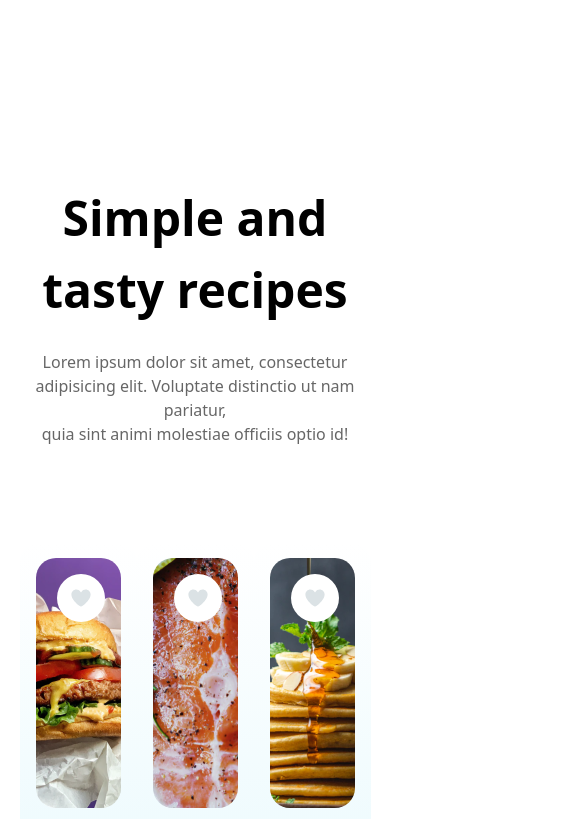
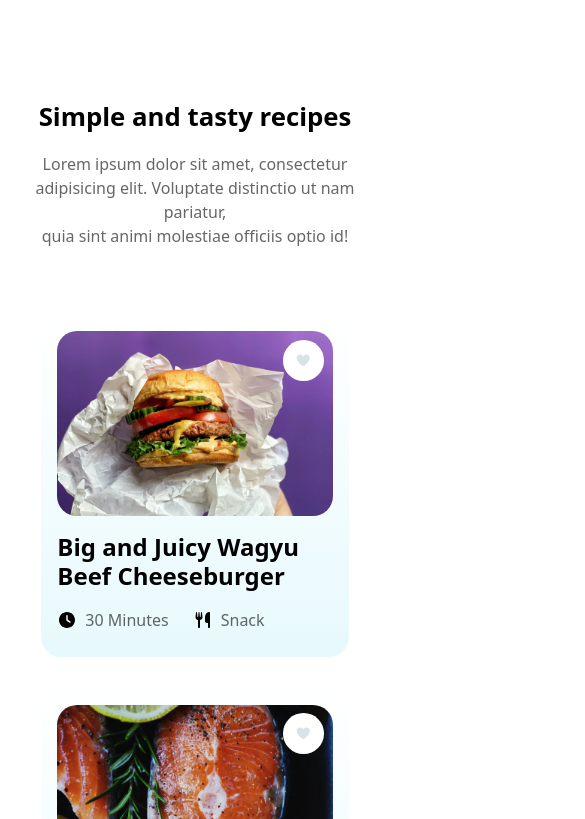
Before and after one commit to Scorpio0712/Foodieland-Portfolio, a Next.js app: page / in a window 390 px wide. Shown: the part 1385-2204 px from the top of the page, 585 px wide, since content can reach past the window. Built offline with nearby package versions, Linux system fonts and the light colour scheme.

Commit message:
Fix Responsive CheckOutCon, SimpleAndTasty, and LearnMore at Home Page / Fix Card Comp

```diff
--- a/app/components/card/card.module.css
+++ b/app/components/card/card.module.css
@@ -1,20 +1,20 @@
 /* ── Vertical ─────────────────────────────────── */
 .card {
-  padding: var(--card-padding, 16px);
-  background: var(--card-bg, linear-gradient(180deg, white 0%, #E7F9FD 100%));
-  border-radius: var(--card-border-radius, 20px);
-  height: var(--card-height, auto);
-  width: var(--card-width, 100%);
+  padding: var(--card-padding);
+  background: var(--card-bg);
+  border-radius: var(--card-border-radius);
+  height: var(--card-height);
+  width: var(--card-width);
   display: flex;
   flex-direction: column;
   overflow: hidden;
 }
 
 .cardImage {
-  height: var(--card-image-height, 280px);
+  height: var(--card-image-height);
   flex-shrink: 0;
   position: relative;
-  border-radius: var(--card-image-border-radius, 20px);
+  border-radius: var(--card-image-border-radius);
   background-size: cover;
   background-position: center;
   background-repeat: no-repeat;
@@ -27,10 +27,10 @@
   align-items: center;
   position: absolute;
   cursor: pointer;
-  top: 16px;
-  right: 16px;
-  width: var(--card-heart-size, 40px);
-  height: var(--card-heart-size, 40px);
+  top: var(--card-heart-position);
+  right: var(--card-heart-position);
+  width: var(--card-heart-size);
+  height: var(--card-heart-size);
   background: white;
   border-radius: 50%;
   border: none;
@@ -47,8 +47,8 @@
 
 .cardImageHeart svg {
   fill: #DBE2E5;
-  width: var(--card-heart-svg-size, 18px);
-  height: var(--card-heart-svg-size, 18px);
+  width: var(--card-heart-svg-size);
+  height: var(--card-heart-svg-size);
 }
 
 .cardContent {
@@ -56,24 +56,26 @@
   display: flex;
   flex-direction: column;
   justify-content: space-between;
-  padding: var(--card-content-padding, 12px 0);
+  padding: var(--card-content-padding);
 }
 
 .cardTitle {
-  font-size: var(--card-title-font-size, 24px);
-  font-weight: var(--card-title-font-weight, 600);
+  font-size: var(--card-title-font-size);
+  font-weight: var(--card-title-font-weight);
   color: var(--card-title-color, #000);
   /* ── clamp title ── */
-    display: -webkit-box;
-    -webkit-line-clamp: var(--card-title-line-clamp, 2); /* ← กำหนดได้จากภายนอก */
-    -webkit-box-orient: vertical;
-    overflow: hidden;
+  display: -webkit-box;
+  -webkit-line-clamp: 2;
+  /* ← กำหนดได้จากภายนอก */
+  -webkit-box-orient: vertical;
+  line-height: 1.2;
+  overflow: hidden;
 }
 
 .cardInfo {
   display: flex;
   gap: 24px;
-  padding: var(--card-info-padding, 24px 0 32px);
+  padding: var(--card-info-padding);
 }
 
 .cardInfoTypeOne,
--- a/app/style/home.module.css
+++ b/app/style/home.module.css
@@ -270,7 +270,7 @@
 
    /* Simple and tasty recipes */
    .simpleAndTastyContainer {
-       margin: 11.4rem auto 0;
+       margin: clamp(5.625rem, 3.6875rem + 9.6875vw, 11.4375rem) auto 0;
    }
 
    .simpleAndTastyHeader {
@@ -278,15 +278,15 @@
    }
 
    .simpleAndTastyHeader h1 {
-       font-size: 3rem;
+       font-size: clamp(1.5rem, 1rem + 2.5vw, 3rem);
        font-weight: 600;
-       margin-bottom: 1.5rem;
+       margin-bottom: clamp(1rem, 0.8333rem + 0.8333vw, 1.5rem);
    }
 
    .simpleAndTastyHeader p {
        font-size: 1rem;
        color: rgba(0, 0, 0, 0.6);
-       margin-bottom: 6rem;
+       margin-bottom: clamp(3rem, 2rem + 5vw, 6rem);
    }
 
    .simpleAndTastyCardListOne,
@@ -305,21 +305,27 @@
    .simpleAndTastyCardListOne .verticalCard,
    .simpleAndTastyCardListTwo .verticalCard,
    .simpleAndTastyCardListThree .verticalCard {
-       --card-width: 25rem;
-       --card-height: 27.12rem;
-       --card-image-height: 15.62rem;
+       --card-padding: 1rem;
+       --card-width: clamp(18.75rem, 16.6667rem + 10.4167vw, 25rem);
+       --card-height: clamp(20.875rem, 18.7917rem + 10.4167vw, 27.125rem);
+       --card-image-height: clamp(11.25rem, 9.7917rem + 7.2917vw, 15.625rem);
        --card-bg: linear-gradient(180deg, white 0%, #E7F9FD 100%);
        --card-border-radius: 20px;
+       --card-heart-position: clamp(0.5rem, 0.3333rem + 0.8333vw, 1rem);
+       --card-image-border-radius: 20px;
+       --card-content-padding: clamp(1rem, 0.8333rem + 0.8333vw, 1.5rem) 0 0;
        --card-title-font-size: 1.5rem;
        --card-title-font-weight: 600;
        --card-info-font-size: 1rem;
-       --card-heart-size: 48px;
-       --card-heart-svg-size: 24px;
+       --card-info-padding: clamp(1rem, 0.8333rem + 0.8333vw, 1.5rem) 0 clamp(0.5rem, 0.3333rem + 0.8333vw, 1rem);
+       --card-heart-size: clamp(2.5rem, 2.3333rem + 0.8333vw, 3rem);
+       --card-heart-svg-size: clamp(1rem, 0.8333rem + 0.8333vw, 1.5rem);
    }
 
    .simpleAndTastyCardListTwo .simpleAndTastyCardAdsBadge {
        width: 25rem;
        height: 27.12rem;
+
    }
 
    .simpleAndTastyCardListTwo .simpleAndTastyCardAdsBadge img {
@@ -332,7 +338,7 @@
        display: flex;
        justify-content: space-between;
        align-items: center;
-       margin: 8.93rem auto 0;
+       margin: clamp(4.375rem, 2.8542rem + 7.6042vw, 8.9375rem) auto 0;
    }
 
    .learnMoreFirstCol {
@@ -340,33 +346,33 @@
        transform: translateY(3.12rem);
        flex: 1;
        width: 100%;
-       max-width: 530px;
+       max-width: clamp(20rem, 15.625rem + 21.875vw, 33.125rem);
    }
 
    .learnMoreSecCol {
        flex: 1;
        position: relative;
        width: 100%;
-       max-width: 710px;
-       height: 37.31rem;
+       max-width: clamp(20rem, 11.875rem + 40.625vw, 44.375rem);
+       height: clamp(22.5rem, 17.5625rem + 24.6875vw, 37.3125rem);
    }
 
    .learnMoreFirstCol h1 {
-       font-size: 3rem;
+       font-size: clamp(1.625rem, 1.1667rem + 2.2917vw, 3rem);
        font-weight: 600;
        line-height: 1.2;
-       margin-bottom: 1.5rem;
+       margin-bottom: clamp(1rem, 0.8333rem + 0.8333vw, 1.5rem);
    }
 
    .learnMoreFirstCol p {
        font-size: 1rem;
-       margin-bottom: 4.5rem;
+       margin-bottom: clamp(1.5rem, 0.5rem + 5vw, 4.5rem);
        color: rgba(0, 0, 0, 0.6);
    }
 
    .learnMoreFirstCol button {
-       padding: 1.31rem 3.31rem;
-       font-size: 0.87rem;
+       padding: clamp(1rem, 0.8958rem + 0.5208vw, 1.3125rem) clamp(3rem, 2.8958rem + 0.5208vw, 3.3125rem);
+       font-size: clamp(0.875rem, 1.0417rem + -0.2083vw, 1rem);
        font-weight: 600;
        background: black;
        color: white;
@@ -375,7 +381,7 @@
 
    .learnMoreSecCol img {
        position: absolute;
-       right: 3.12rem;
+       right: clamp(0rem, -1.0417rem + 5.2083vw, 3.125rem);
        z-index: 2;
        height: 100%;
    }
@@ -385,10 +391,11 @@
        position: absolute;
        bottom: 0;
        right: 0;
-       width: 40.68rem;
-       height: 31.25rem;
+       width: clamp(20rem, 13.125rem + 34.375vw, 40.625rem);
+       height: clamp(20rem, 16.25rem + 18.75vw, 31.25rem);
        border-radius: 30px;
        z-index: 1;
+
    }
 
    /* Check Out Container */
@@ -396,15 +403,15 @@
        background: linear-gradient(180deg, white 0%, #E7F9FD 100%);
        text-align: center;
        width: 100vw;
-       margin-top: 10rem;
+       margin-top: clamp(5rem, 3.3333rem + 8.3333vw, 10rem);
        margin-left: calc(-50vw + 50%);
-       padding: 5rem calc(50vw - 40rem);
+       padding: clamp(2.5rem, 1.6667rem + 4.1667vw, 5rem) calc(50vw - 40rem);
    }
 
    .checkOutContainer h1 {
-       font-size: 3rem;
+       font-size: clamp(1.625rem, 1.1667rem + 2.2917vw, 3rem);
        font-weight: 600;
-       margin-bottom: 1.5rem;
+       margin-bottom: clamp(1rem, 0.8333rem + 0.8333vw, 1.5rem);
    }
 
    .checkOutContainer p {
@@ -413,7 +420,7 @@
    }
 
    .checkOutInstagram {
-       margin: 5rem 0;
+       margin: clamp(2.5rem, 1.6667rem + 4.1667vw, 5rem) 0;
        display: flex;
        justify-content: space-between;
        align-items: center;
@@ -421,26 +428,26 @@
 
    .checkOutInstagram img {
        width: 100%;
-       max-width: 18.12rem;
+       max-width: clamp(9.375rem, 6.25rem + 15.625vw, 18.75rem);
    }
 
    .visitInstagramBtn {
        display: inline-flex;
        justify-content: center;
        align-items: center;
-       gap: 16px;
-       font-size: 0.87rem;
+       gap: clamp(0.5rem, 0.3333rem + 0.8333vw, 1rem);
+       font-size: clamp(0.875rem, 1.0417rem + -0.2083vw, 1rem);
        font-weight: 600;
        color: white;
        cursor: pointer;
        background: black;
        border-radius: 16px;
-       padding: 1.18rem 2rem;
+       padding: clamp(1rem, 0.9583rem + 0.2083vw, 1.125rem) clamp(1.5rem, 1.3333rem + 0.8333vw, 2rem);
    }
 
    .visitInstagramBtn svg {
        fill: white;
-       width: 1.37rem;
+       width: 1.5rem;
    }
 
    /* Delicious Recipe Container */
@@ -585,7 +592,7 @@
        }
 
        .categoriesTopic h1 {
-        text-align: center;
+           text-align: center;
            order: 1;
            margin-bottom: 1rem;
        }
@@ -622,5 +629,123 @@
            cursor: none;
        }
 
+       /* Simple and tasty recipes */
+       .simpleAndTastyCardListOne,
+       .simpleAndTastyCardListTwo,
+       .simpleAndTastyCardListThree {
+           display: flex;
+           flex-direction: column;
+       }
 
+       .simpleAndTastyCardListOne,
+       .simpleAndTastyCardListTwo {
+           margin-bottom: 0;
+       }
+
+       .simpleAndTastyCardListOne .verticalCard,
+       .simpleAndTastyCardListTwo .verticalCard,
+       .simpleAndTastyCardListThree .verticalCard {
+           margin: 1rem auto;
+       }
+
+       .simpleAndTastyCardListTwo .simpleAndTastyCardAdsBadge {
+           display: none;
+       }
+
+       /* Learn More Container */
+       .learnMoreContainer {
+           display: grid;
+           grid-template-columns: 1fr;
+       }
+
+       .learnMoreFirstCol {
+           order: 2;
+           transform: none;
+           text-align: center;
+       }
+
+       .learnMoreSecCol {
+           margin-bottom: 1rem;
+       }
+
+       .learnMoreSecCol {
+           order: 1;
+       }
+
+       .learnMoreSecColBackGround {
+           border-radius: 0px;
+       }
+
+       /* Check Out Container */
+       .checkOutInstagram {
+           display: grid;
+           grid-template-columns: repeat(2, 1fr);
+           row-gap: 1rem;
+       }
+
+       .checkOutContainer h1 {
+           text-wrap: balance;
+           line-height: 1.2;
+       }
+
+       .checkOutInstagram img {
+           justify-self: center;
+       }
+
+       .visitInstagramBtn {
+           cursor: none;
+       }
+
+       /* Delicious Recipe Container */
+       .deliRecipeContainer {
+           margin-top: 160px;
+       }
+
+       .deliRecipeTopic {
+           display: flex;
+           justify-content: space-between;
+           align-items: center;
+           margin-bottom: 80px;
+           gap: 153px;
+       }
+
+       .deliRecipeTopic h1 {
+           font-size: 48px;
+           font-weight: 500;
+           line-height: 1.1;
+       }
+
+       .deliRecipeTopic p {
+           font-size: 16px;
+           color: rgba(0, 0, 0, 0.6);
+
+       }
+
+       .deliRecipeBodyFirstRow,
+       .deliRecipeBodySecRow {
+           display: flex;
+           justify-content: space-between;
+           align-items: center;
+       }
+
+       .deliRecipeBodyFirstRow {
+           margin-bottom: 40px;
+       }
+
+       .deliRecipeBodyFirstRow .verticalCard,
+       .deliRecipeBodySecRow .verticalCard {
+           --card-width: 290px;
+           --card-height: 316px;
+           --card-padding: 0px;
+           --card-image-height: 200px;
+           --card-bg: white;
+           --card-border-radius: 0px;
+           --card-title-font-size: 18px;
+           --card-content-padding: 16px 0 0;
+           --card-info-font-size: 14px;
+           --card-info-padding: 24px 0 0;
+           --card-heart-size: 48px;
+           --card-heart-svg-size: 24px;
+           --card-info-icon-size: 24px;
+       }
    }
```
